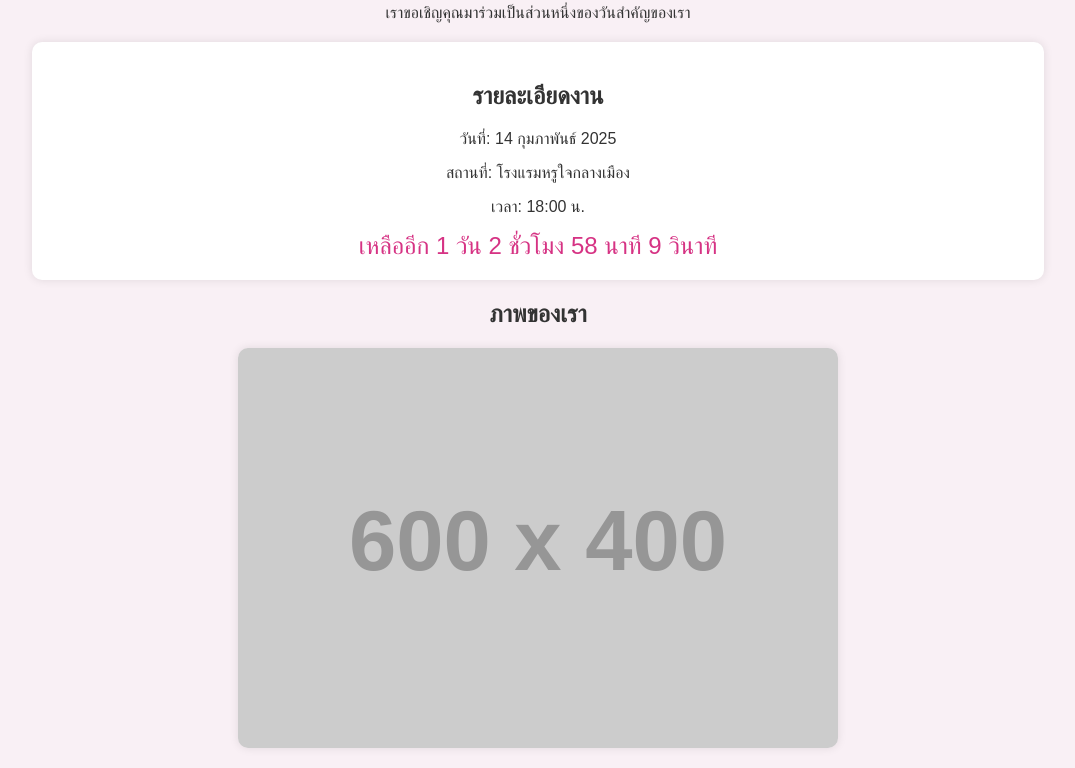
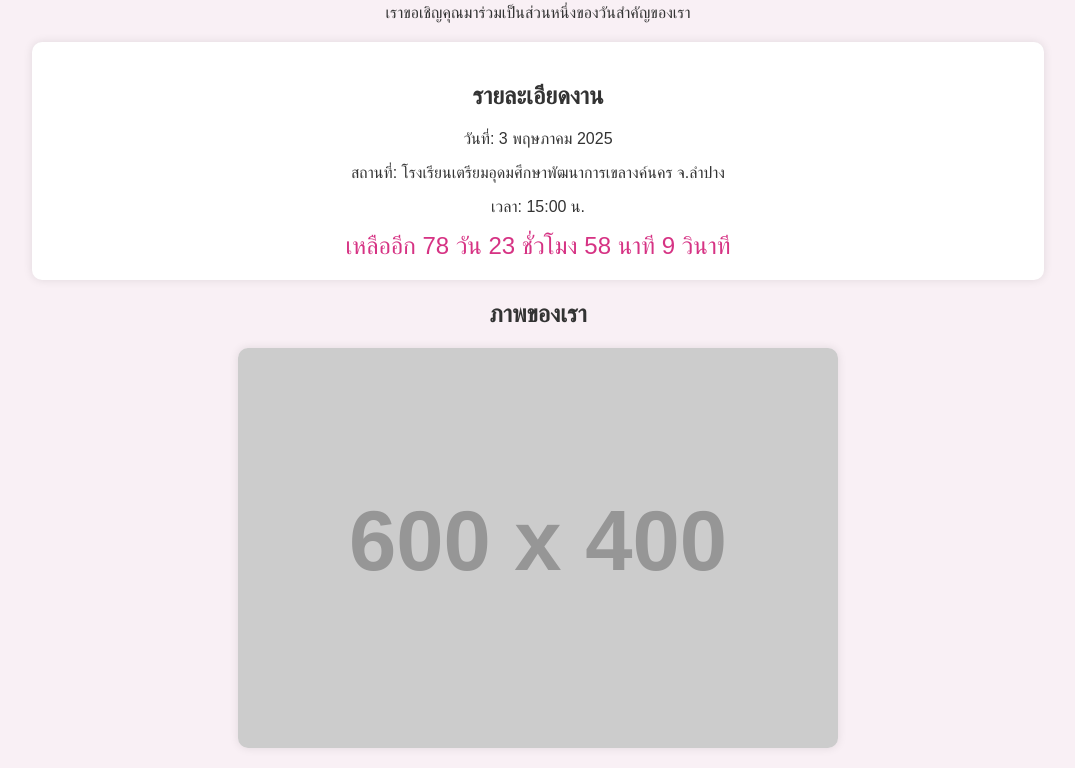
Before and after one commit to Bundid04/wedding-did-fon, a plain HTML site: page index.html in a window 1280 px wide. Shown: the part 104-872 px from the top of the page, without its empty margins (102-1177 px from the left). Drawn offline with Linux system fonts and the light colour scheme; placeholder pictures from the web are drawn by us.

Commit message:
Update index.html

```diff
--- a/index.html
+++ b/index.html
@@ -51,9 +51,9 @@
         <p>เราขอเชิญคุณมาร่วมเป็นส่วนหนึ่งของวันสำคัญของเรา</p>
         <div class="invitation">
             <h2>รายละเอียดงาน</h2>
-            <p>วันที่: 14 กุมภาพันธ์ 2025</p>
-            <p>สถานที่: โรงแรมหรูใจกลางเมือง</p>
-            <p>เวลา: 18:00 น.</p>
+            <p>วันที่: 3 พฤษภาคม 2025</p>
+            <p>สถานที่: โรงเรียนเตรียมอุดมศึกษาพัฒนาการเขลางค์นคร จ.ลำปาง</p>
+            <p>เวลา: 15:00 น.</p>
             <div class="countdown" id="countdown"></div>
         </div>
         <div class="image">
@@ -75,7 +75,7 @@
 
     <script>
         function updateCountdown() {
-            const weddingDate = new Date("2025-02-14T18:00:00").getTime();
+            const weddingDate = new Date("2025-05-03T15:00:00").getTime();
             const now = new Date().getTime();
             const timeLeft = weddingDate - now;
 
```
